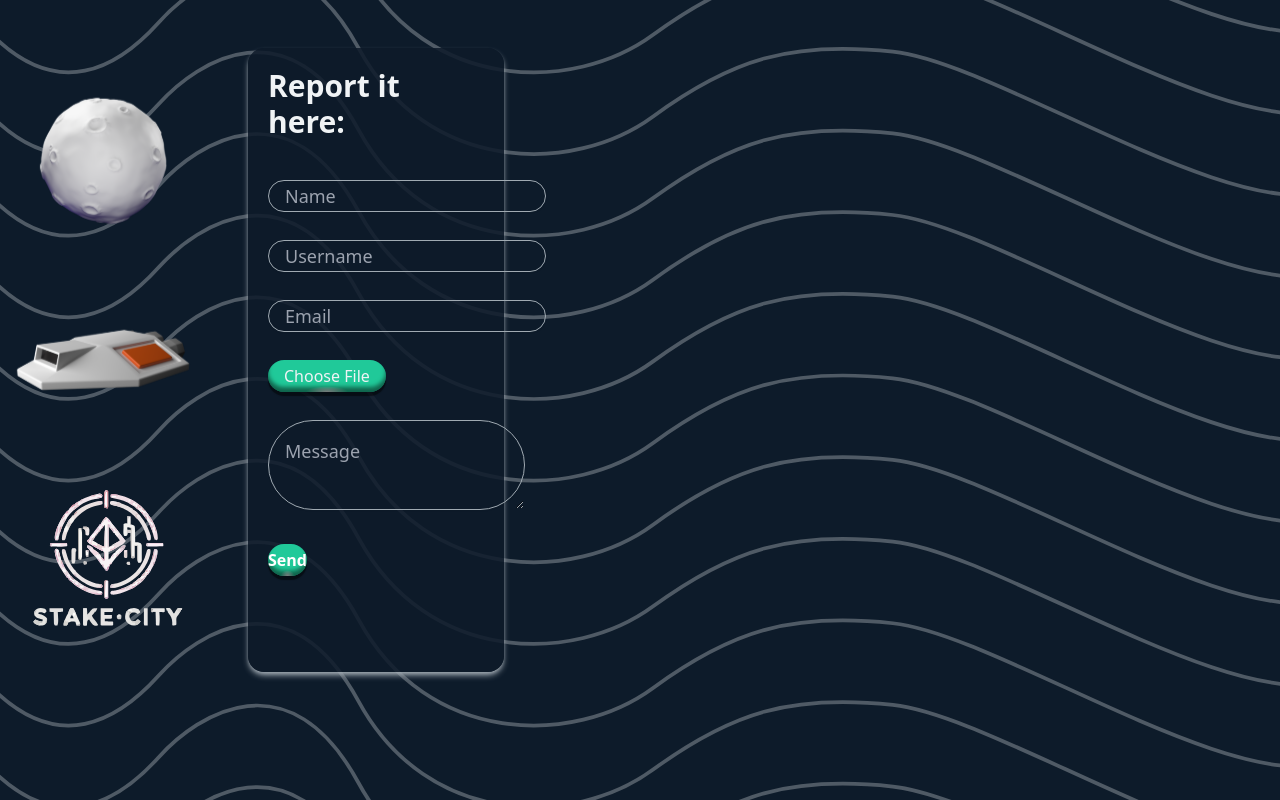
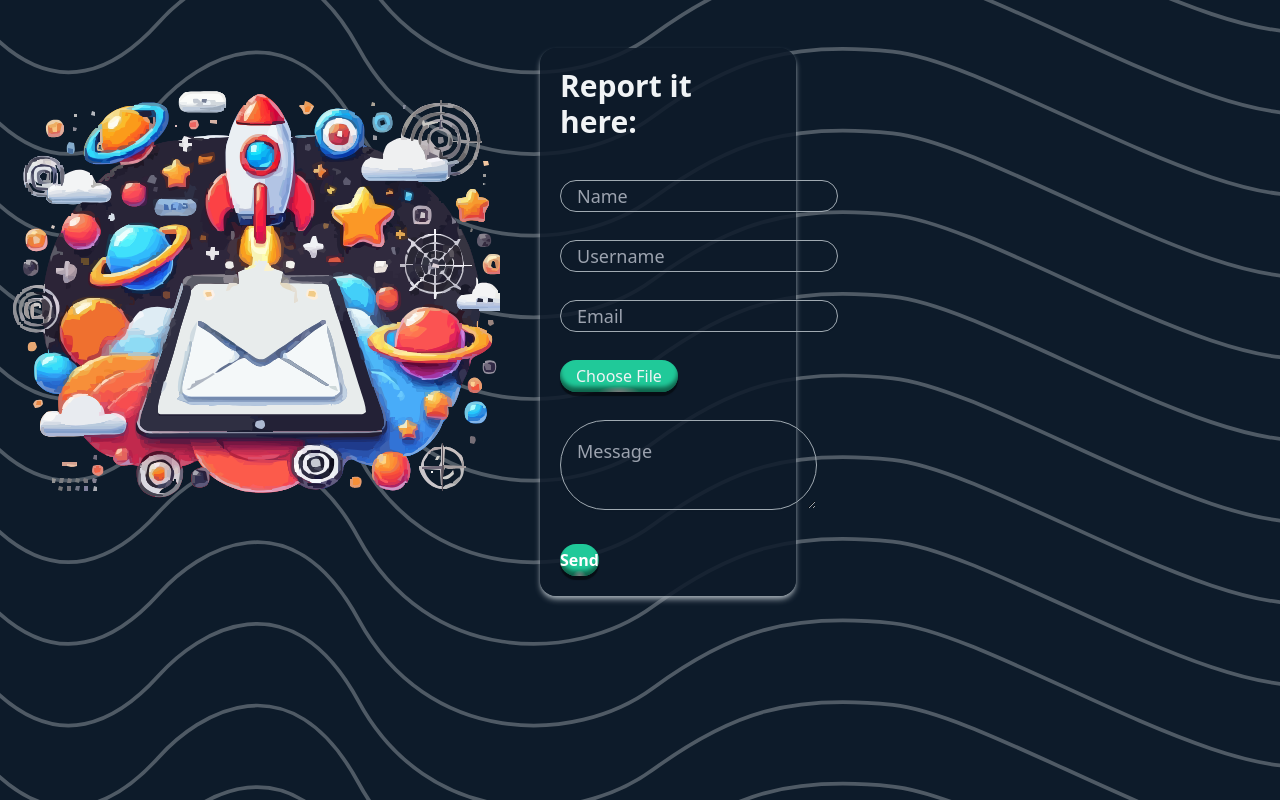
Before and after one commit to NduNdu21/stake.city-ndudev, a React (Create React App) app: page /bug-report in a window 1280 px wide. Built offline with nearby package versions, Linux system fonts and the light colour scheme; no server answers; a web font is replaced by a local one.

Commit message:
added the graphic to the page

```diff
--- a/src/components/Layout.jsx
+++ b/src/components/Layout.jsx
@@ -5,6 +5,7 @@ import moon from "../imgs/moon.svg"
 import rocket from "../imgs/rocket.svg"
 import styles from "./Dashboard.module.css"
 import logo from "../logo7.svg"
+import graphic from "../imgs/report graphic.svg"
 
 
 export default function Layout() {
@@ -20,9 +21,10 @@ export default function Layout() {
 
             <div className="flex flex-row justify-stretch gap-10">
                 <div>
-                    <img src={moon} alt="moon" className={`w-52 h-auto ${styles.float}`} />
+                    {/* <img src={moon} alt="moon" className={`w-52 h-auto ${styles.float}`} />
                     <img src={rocket} alt="rocket" className={`w-52 h-auto ${styles.float}`} />
-                    <img src={logo} alt="logo" className="w-52 h-auto" />
+                    <img src={logo} alt="logo" className="w-52 h-auto" /> */}
+                    <img src={graphic} alt="graphic" />
                 </div>
                 <form action="POST" className=" bg-[#0D1B2A]/85 p-5 w-64 rounded-2xl shadow-md shadow-[#A0AAB2]">
                     <h2 className="text-[#F0F3F5] text-3xl font-semibold mb-10">Report it here:</h2>
```
